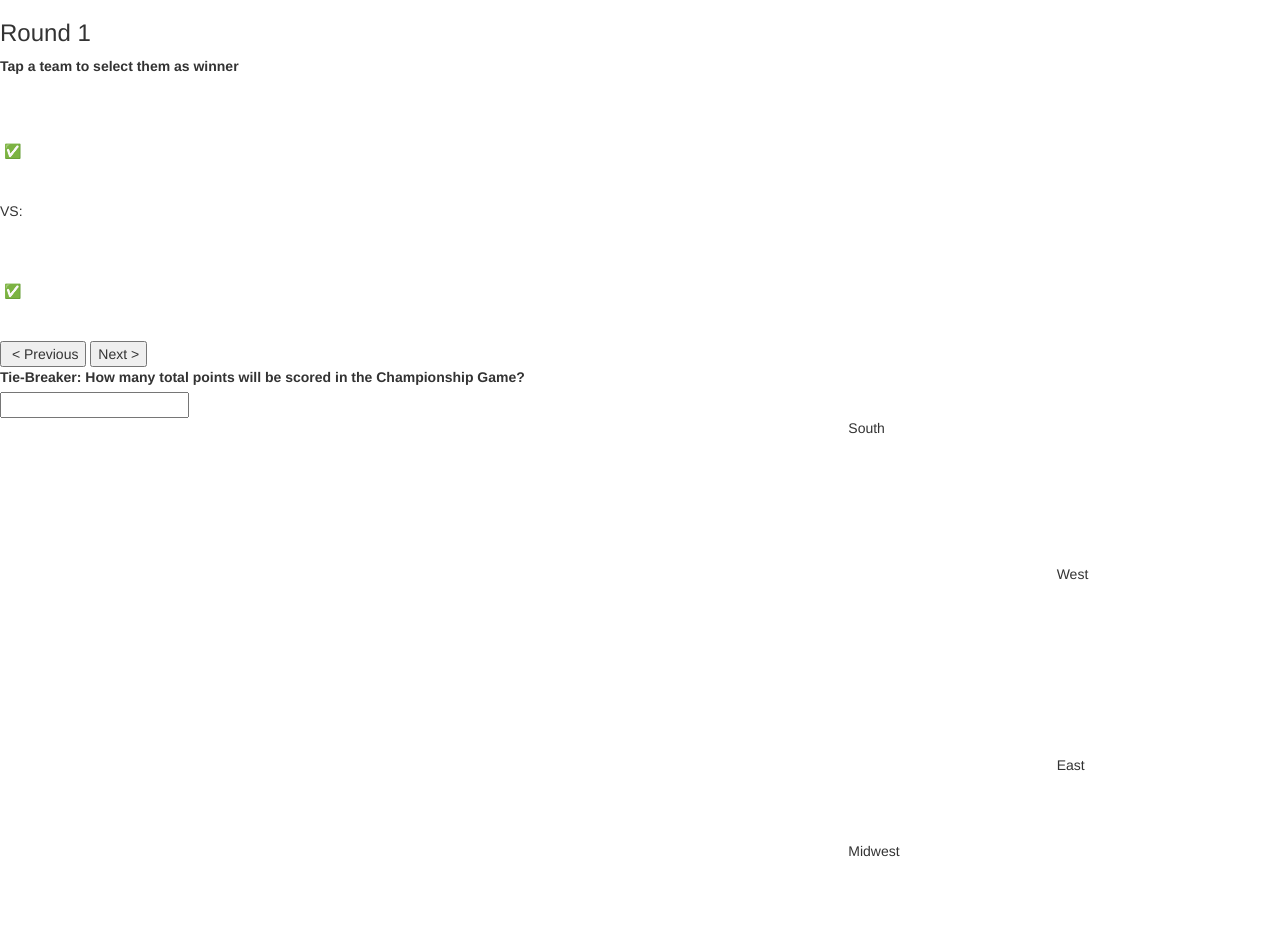
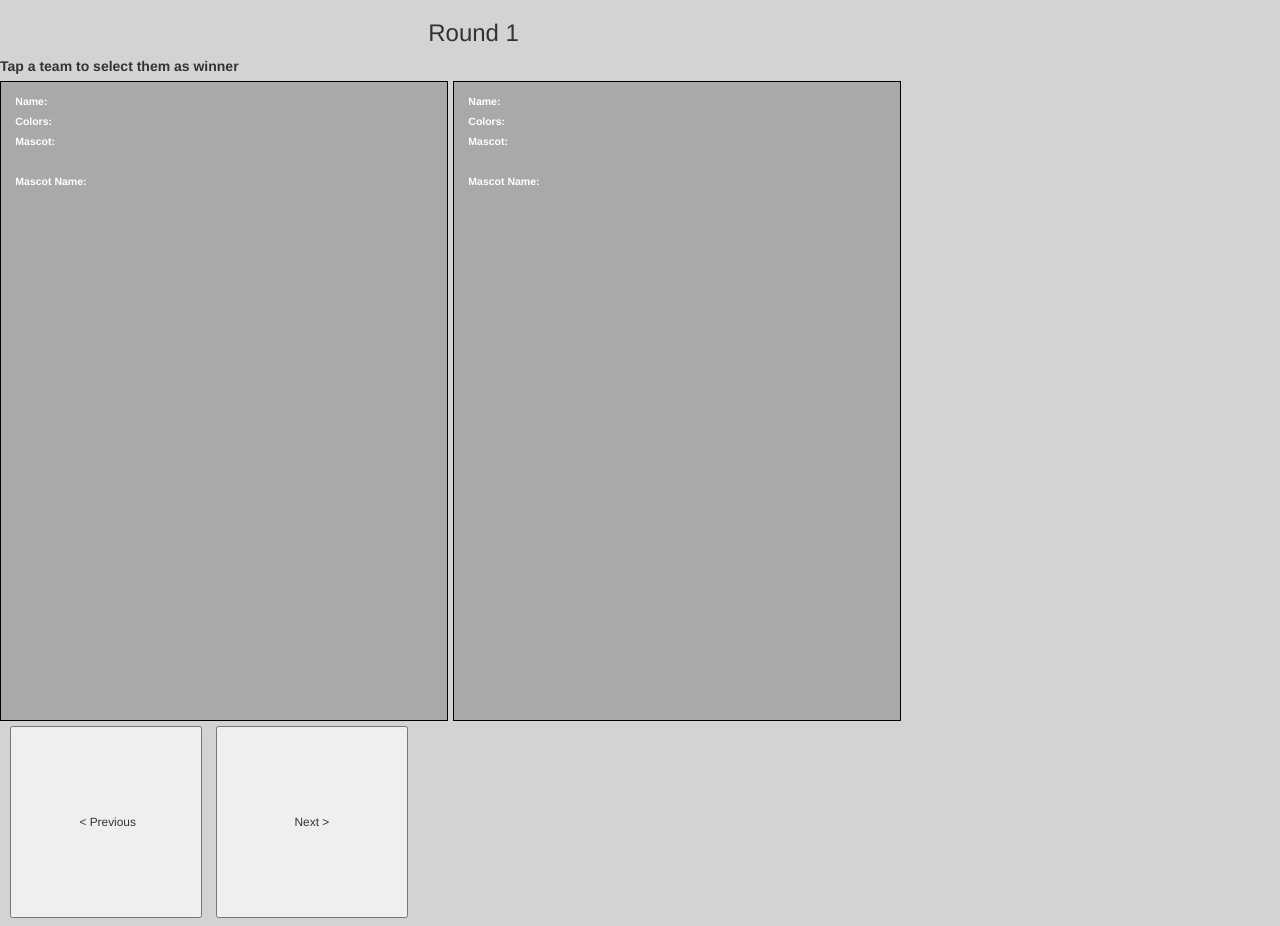
Before and after one commit to kevinpohlmeier/kp-march-madness, a plain HTML site: page index.html in a window 1280 px wide. Shown: the top 926 px of the page. Before the commit the page ends 861 px from the top, so only its background shows below. Drawn offline with nearby package versions, Linux system fonts and the light colour scheme.

Commit message:
Update index.html
reference css and js from html

```diff
--- a/index.html
+++ b/index.html
@@ -6,6 +6,7 @@
     <meta name="viewport" content="width=device-width">
     <title>ESPN Bracket Helper</title>
     <link rel="stylesheet" type="text/css" href="https://maxcdn.bootstrapcdn.com/bootstrap/3.3.6/css/bootstrap.min.css" />
+    <link rel="stylesheet" type="text/css" href="./index.css?v=1" />
   </head>
 
   <body>
@@ -149,5 +150,7 @@
         </div>
       </div>
     </div>
+
+    <script type="text/javascript" src="./index.js?v=1"></script>
   </body>
 </html>
```
